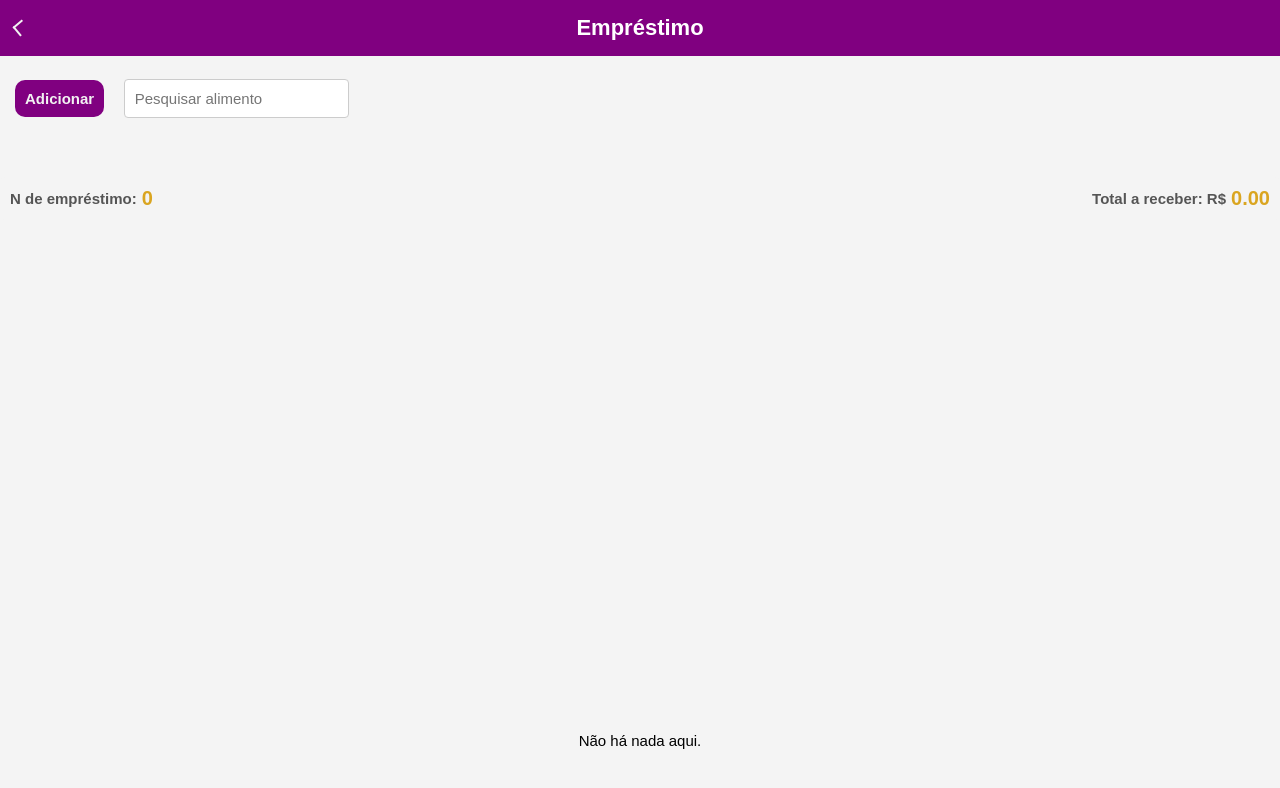
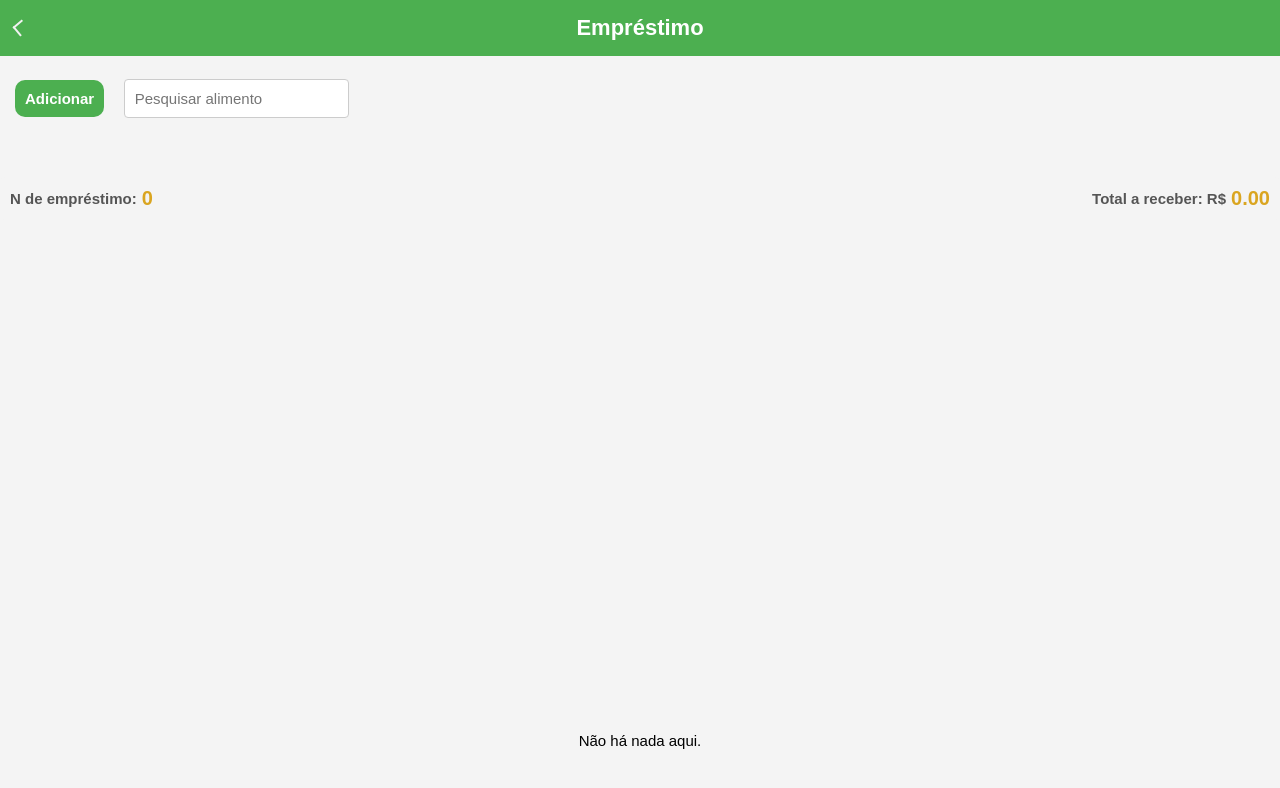
Before and after one commit to Cabuloso21/financia, a plain HTML site: page emprestimo.html in a window 1280 px wide. Drawn offline with Linux system fonts and the light colour scheme.

Commit message:
Update emprestimo.html

```diff
--- a/emprestimo.html
+++ b/emprestimo.html
@@ -26,7 +26,7 @@
  }
 
  header {
- background: purple;
+ background: #4CAF50;
  padding: 15px;
  }
 
@@ -42,7 +42,7 @@
 }
 
  #addCategory {
- color: #f2f2f2;
+ color: white;
  padding: 10px 10px;
  border: none;
  border-radius: 10px;
@@ -52,7 +52,7 @@
  margin-bottom: 40px;
  font-size: 15px;
  font-weight: bold;
- background: purple;
+ background: #4CAF50;
  }
 
  #searchCategory {
@@ -223,7 +223,7 @@
  font-size: 15px;
  font-weight: bold;
  margin-left: 80%;
- color: purple;
+ color: #4CAF50;
 
 }
 
```
